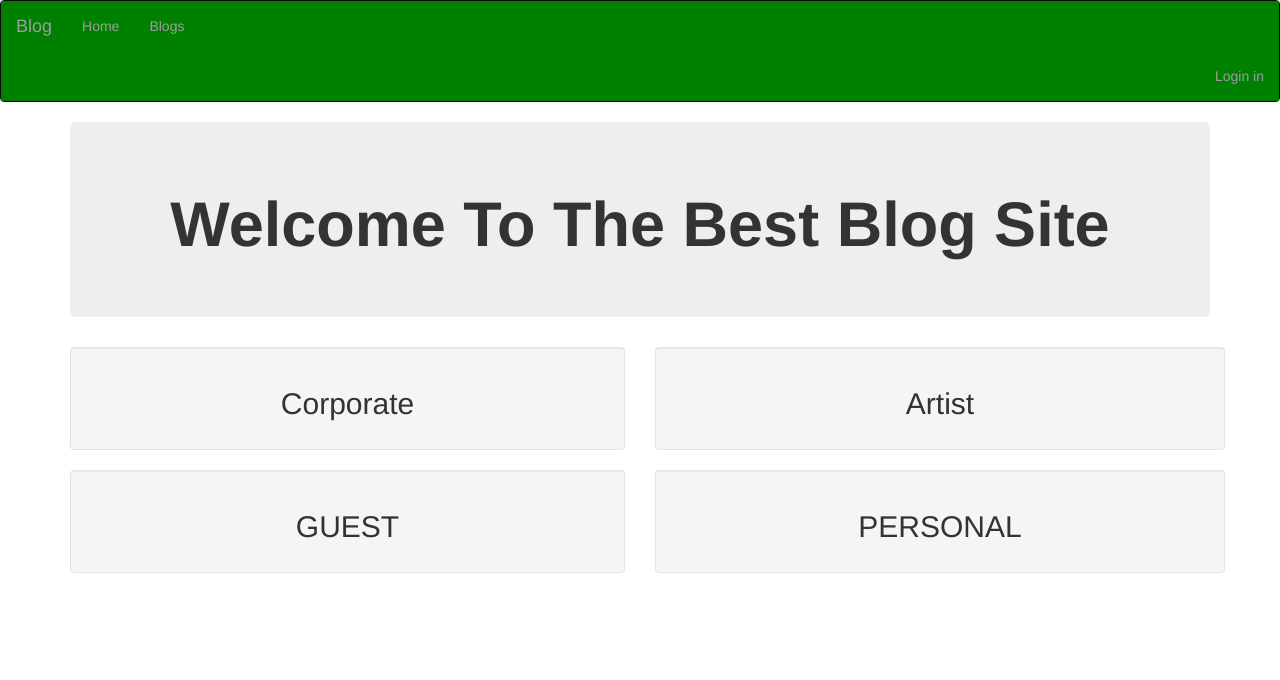
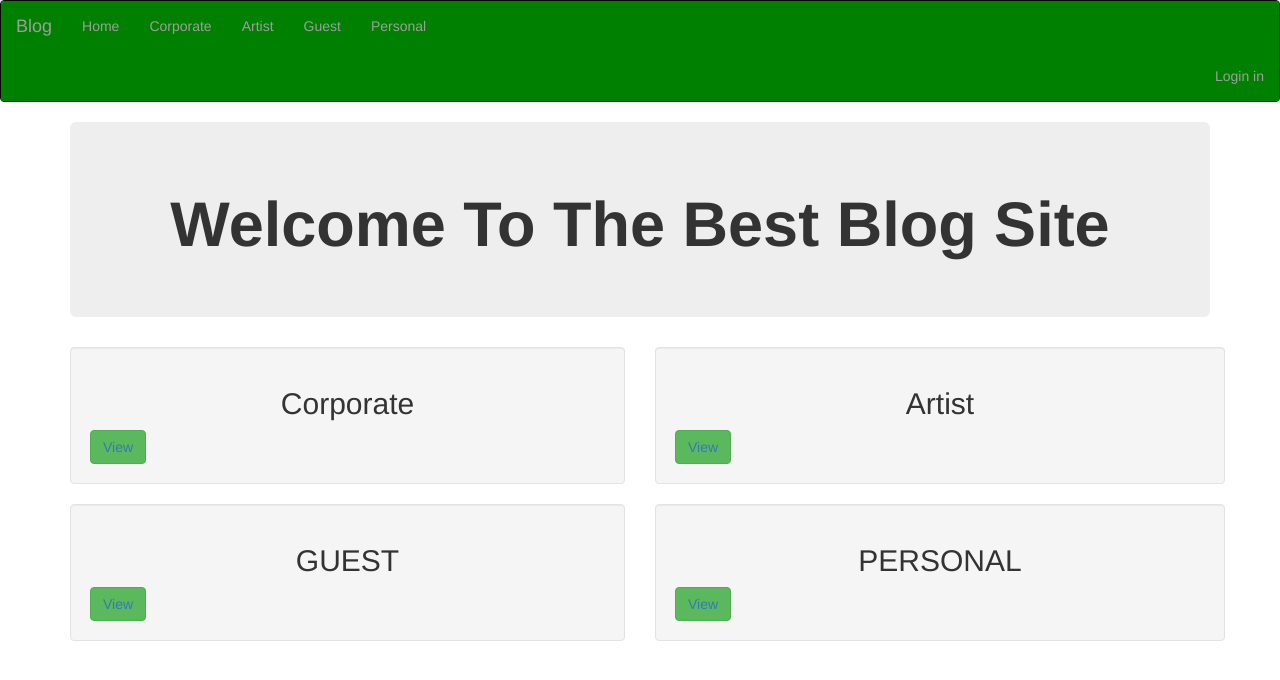
Before and after one commit to lilianwaweru/Blog, a Flask app: page / in a window 1280 px wide. Shown: the top 680 px of the page. Run offline with Flask 2, Linux system fonts and the light colour scheme; some libraries are stand-ins or nearby versions.

Commit message:
added view buttons

```diff
--- a/app/main/views.py
+++ b/app/main/views.py
@@ -11,6 +11,32 @@ from flask_login import login_required
 def index():
 
     return render_template('index.html')
+
+@main.route('/blogs/corporate')
+def corporate():
+    blogs = Blog.get_blog('Corporate')
+
+    return render_template('corporate.html',blogs = blogs)
+
+@main.route('/blogs/personal')
+def personal():
+    blogs = Blog.get_blog('Personal')
+
+    return render_template('personal.html',blogs = blogs)
+
+@main.route('/blogs/artist')
+def artist():
+    blogs = Blog.get_blog('Artist')
+
+    return render_template('artist.html',blogs = blogs)
+
+
+@main.route('/blogs/guest')
+def guest():
+    blogs = Blog.get_blog('Guest')
+
+    return render_template('guest.html',blogs = blogs)
+
 
 @main.route('/user/<uname>')
 def profile(uname):
@@ -65,7 +91,7 @@ def new_blog(id):
     title = 'New Blog'
     return render_template('new_blog.html',title=title,blog_form=form)
 
-@main.route('/Blog', methods = ['GET', 'POST'])
+@main.route('/Blogs', methods = ['GET', 'POST'])
 @login_required
 def blogs():
     blog_form = BlogForm()
--- a/app/models.py
+++ b/app/models.py
@@ -64,7 +64,7 @@ class Blog(db.Model):
 
     @classmethod
     def get_blog(id,category):
-        blog = blog.query.filter_by(category = category).all()
+        blog = Blog.query.filter_by(category = category).all()
         return blog
 
     @classmethod
--- a/app/templates/index.html
+++ b/app/templates/index.html
@@ -12,12 +12,14 @@
                 <div class="col-md-6">
                     <div class="well">
                     <h2 class="text-center">Corporate</h2>
+                    <button class="btn btn-success"><a href="/blogs/corporate">View</a></button>
                     </div>
                 </div>
                 <div class="row">
                         <div class="col-md-6">
                             <div class="well">
                             <h2 class="text-center">Artist</h2>
+                            <button class="btn btn-success"><a href="/blogs/artist">View</a></button>
                             </div>
                         </div>
                 </div>
@@ -27,12 +29,14 @@
                     <div class="col-md-6">
                         <div class="well">
                         <h2 class="text-center">GUEST</h2>
+                        <button class="btn btn-success"><a href="/blogs/guest">View</a></button>
                         </div>
                     </div>
                     <div class="row">
                             <div class="col-md-6">
                                 <div class="well">
                                 <h2 class="text-center">PERSONAL</h2>
+                                <button class="btn btn-success"><a href="/blogs/personal">View</a></button>
                                 </div>
                             </div>
                     </div>
--- a/app/templates/navbar.html
+++ b/app/templates/navbar.html
@@ -12,7 +12,11 @@
         <div class="navbar-collapse collapse">
             <ul class="nav navbar-nav">
                 <li><a href="/">Home</a></li>
-                <li><a href="{{url_for('main.blogs')}}">Blogs</a></li>
+                <li><a href="/blogs/corporate">Corporate</a></li>
+                <li><a href="/">Artist</a></li>
+                <li><a href="/">Guest</a></li>
+                <li><a href="/">Personal</a></li>
+
 
         </div>
 
@@ -20,7 +24,7 @@
 
         <ul class="nav navbar-nav navbar-right">
             {% if current_user.is_authenticated %}
-
+            <li><a href="{{url_for('main.blogs')}}">Blogs</a></li>
             <li><a href="{{url_for('main.profile',uname=current_user.username)}}">Profile</a></li>
             <li style="color:white;padding:15px;">{{current_user.username}}</li>
             <li><a href="{{url_for('auth.logout')}}">Logout out</a></li>
```
Also changed, not shown: app/templates/corporate.html (+19 -0 lines), app/templates/personal.html (+19 -0 lines), 1 other file.
